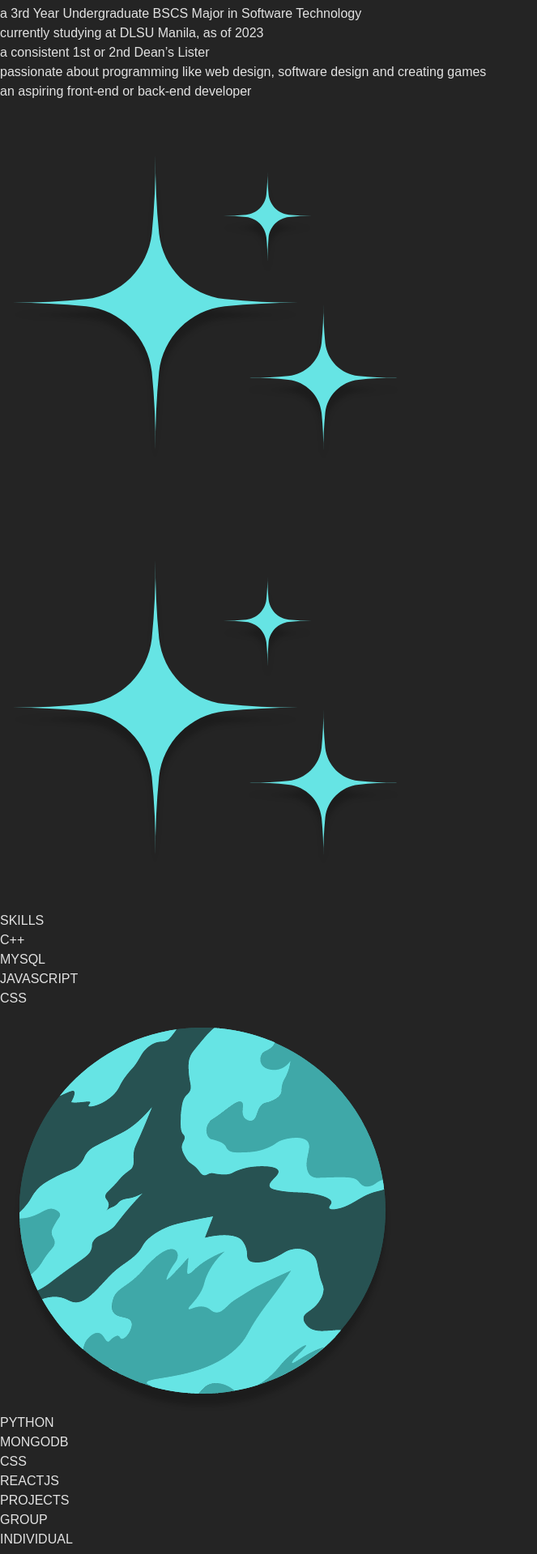
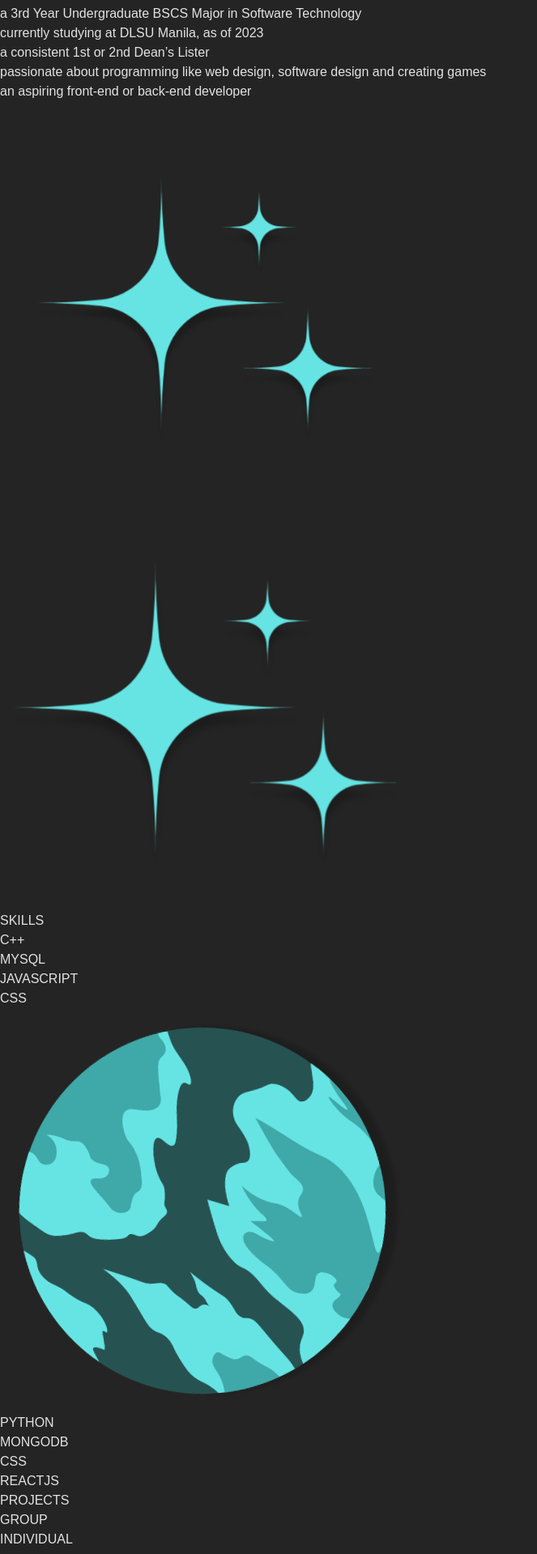
Before and after one commit to kieloBash/portfolio, a React (Vite) app in the folder Portfolio/: page / in a window 1280 px wide. Shown: the part 781-2700 px from the top of the page at 81% size, without its empty margins (0-663 px from the left). Built offline with nearby package versions, Linux system fonts and the light colour scheme; a web font is replaced by a local one.

Commit message:
added animation on skills section

```diff
--- a/Portfolio/src/components/sections/Skills.jsx
+++ b/Portfolio/src/components/sections/Skills.jsx
@@ -2,54 +2,142 @@ import React from "react";
 import planet from "../../assets/planet.png";
 import stars from "../../assets/stars.png";
 
+import { motion } from "framer-motion";
+
 const Skills = () => {
+  const containerAnimate = {
+    offScreen: { opacity: 0 },
+    onScreen: {
+      opacity: 1,
+      transition: { type: "spring", duration: 1.5, bounce: 0.4, staggerChildren: 0.3 },
+    },
+  };
+  const textAnimate = {
+    offScreen: { scale: 0, opacity: 0 },
+    onScreen: {
+      scale: 1,
+      opacity: 1,
+      transition: { type: "spring", duration: 1.5, bounce: 0.4 },
+    },
+  };
   return (
-    <section className="w-full h-screen relative flex flex-col pt-10" id="Skills">
+    <motion.section
+      className="w-full h-screen relative flex flex-col pt-10"
+      id="Skills"
+      initial={"offScreen"}
+      whileInView={"onScreen"}
+      viewport={{ once: false, amount: 0.3 }}
+      variants={containerAnimate}
+    >
       <div className="absolute w-full h-full">
-        <img src={stars} alt="" className="w-28 absolute top-32 right-[30%]" />
-        <img
+        <motion.img
+          src={stars}
+          alt=""
+          className="w-28 absolute top-32 right-[30%]"
+          initial={{ scale: 0.8 }}
+          animate={{ scale: 1 }}
+          transition={{
+            duration: 1.2,
+            repeat: Infinity,
+            repeatType: "reverse",
+          }}
+        ></motion.img>
+        <motion.img
           src={stars}
           alt=""
           className="w-24 absolute bottom-20 left-[25%]"
-        />
+          initial={{ scale: 0.9 }}
+          animate={{ scale: 1 }}
+          transition={{ duration: 1, repeat: Infinity, repeatType: "reverse" }}
+        ></motion.img>
       </div>
-      <h1 className="w-full text-center text-[5rem] font-semibold text-teal-300 mb-4">
+      <motion.h1
+        className="w-full text-center text-[5rem] font-semibold text-teal-300 mb-4"
+        initial={{ y: -100, opacity: 0 }}
+        animate={{ y: 0, opacity: 1 }}
+        transition={{ type: "spring", duration: 1.2, bounce: 0.4 }}
+      >
         SKILLS
-      </h1>
+      </motion.h1>
       <div className="h-3/4 w-full flex justify-center items-center">
         <div className="grid grid-rows-5 grid-cols-5 w-full h-full pl-10 pr-14">
           <div className="col-span-5 flex justify-center items-end pb-2">
-            <h2 className="text-[2rem] font-thin">C++</h2>
+            <motion.h2 className="text-[2rem] font-thin" variants={textAnimate}>
+              C++
+            </motion.h2>
           </div>
 
           <div className="row-span-3 col-span-2">
             <div className="flex flex-col justify-evenly items-end pr-4 h-full">
-              <h2 className="text-[2rem] font-thin">MYSQL</h2>
-              <h2 className="text-[2rem] font-thin pr-8">JAVASCRIPT</h2>
-              <h2 className="text-[2rem] font-thin">CSS</h2>
+              <motion.h2
+                className="text-[2rem] font-thin"
+                variants={textAnimate}
+              >
+                MYSQL
+              </motion.h2>
+              <motion.h2
+                className="text-[2rem] font-thin pr-8"
+                variants={textAnimate}
+              >
+                JAVASCRIPT
+              </motion.h2>
+              <motion.h2
+                className="text-[2rem] font-thin"
+                variants={textAnimate}
+              >
+                CSS
+              </motion.h2>
             </div>
           </div>
 
           <div className="row-span-3 flex justify-center items-center">
             <div className="w-72 h-72 rounded-full bg-transparent border-4 border-teal-300 flex justify-center items-center">
-              <img src={planet} className="w-48" />
+              <motion.img
+                src={planet}
+                className="w-48"
+                initial={{ rotate: 0 }}
+                animate={{ rotate: 360 }}
+                transition={{
+                  ease: [0.17, 0.67, 0.83, 0.37],
+                  duration: 8,
+                  repeat: Infinity,
+                  repeatType: "loop",
+                }}
+              ></motion.img>
             </div>
           </div>
 
           <div className="row-span-3 col-span-2">
             <div className="flex flex-col justify-evenly items-start pl-4 h-full">
-              <h2 className="text-[2rem] font-thin">PYTHON</h2>
-              <h2 className="text-[2rem] font-thin pl-8">MONGODB</h2>
-              <h2 className="text-[2rem] font-thin">CSS</h2>
+              <motion.h2
+                className="text-[2rem] font-thin"
+                variants={textAnimate}
+              >
+                PYTHON
+              </motion.h2>
+              <motion.h2
+                className="text-[2rem] font-thin pl-8"
+                variants={textAnimate}
+              >
+                MONGODB
+              </motion.h2>
+              <motion.h2
+                className="text-[2rem] font-thin"
+                variants={textAnimate}
+              >
+                CSS
+              </motion.h2>
             </div>
           </div>
 
           <div className="col-span-5 flex justify-center items-start pt-2">
-            <h2 className="text-[2rem] font-thin">REACTJS</h2>
+            <motion.h2 className="text-[2rem] font-thin" variants={textAnimate}>
+              REACTJS
+            </motion.h2>
           </div>
         </div>
       </div>
-    </section>
+    </motion.section>
   );
 };
 
```
